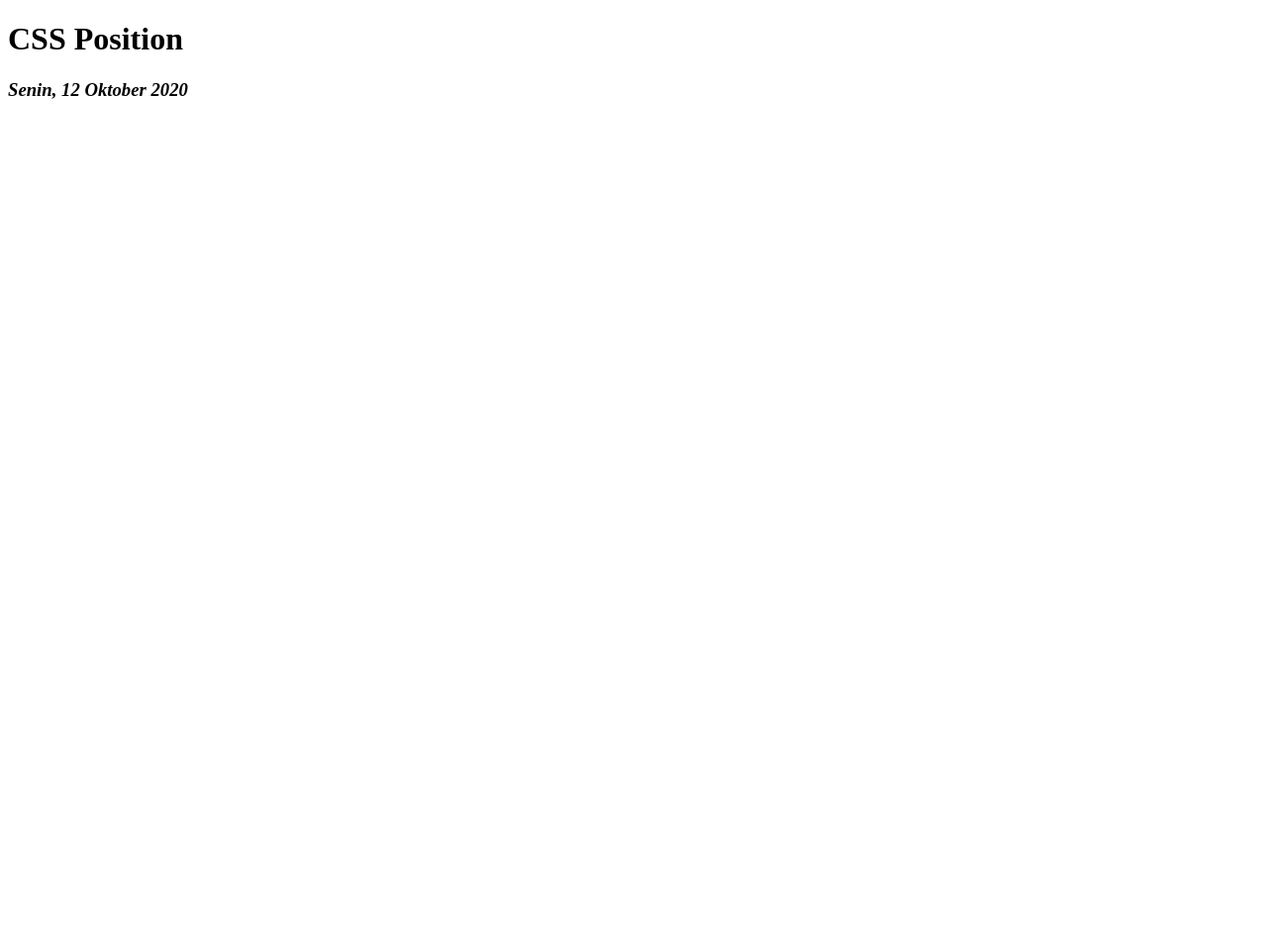
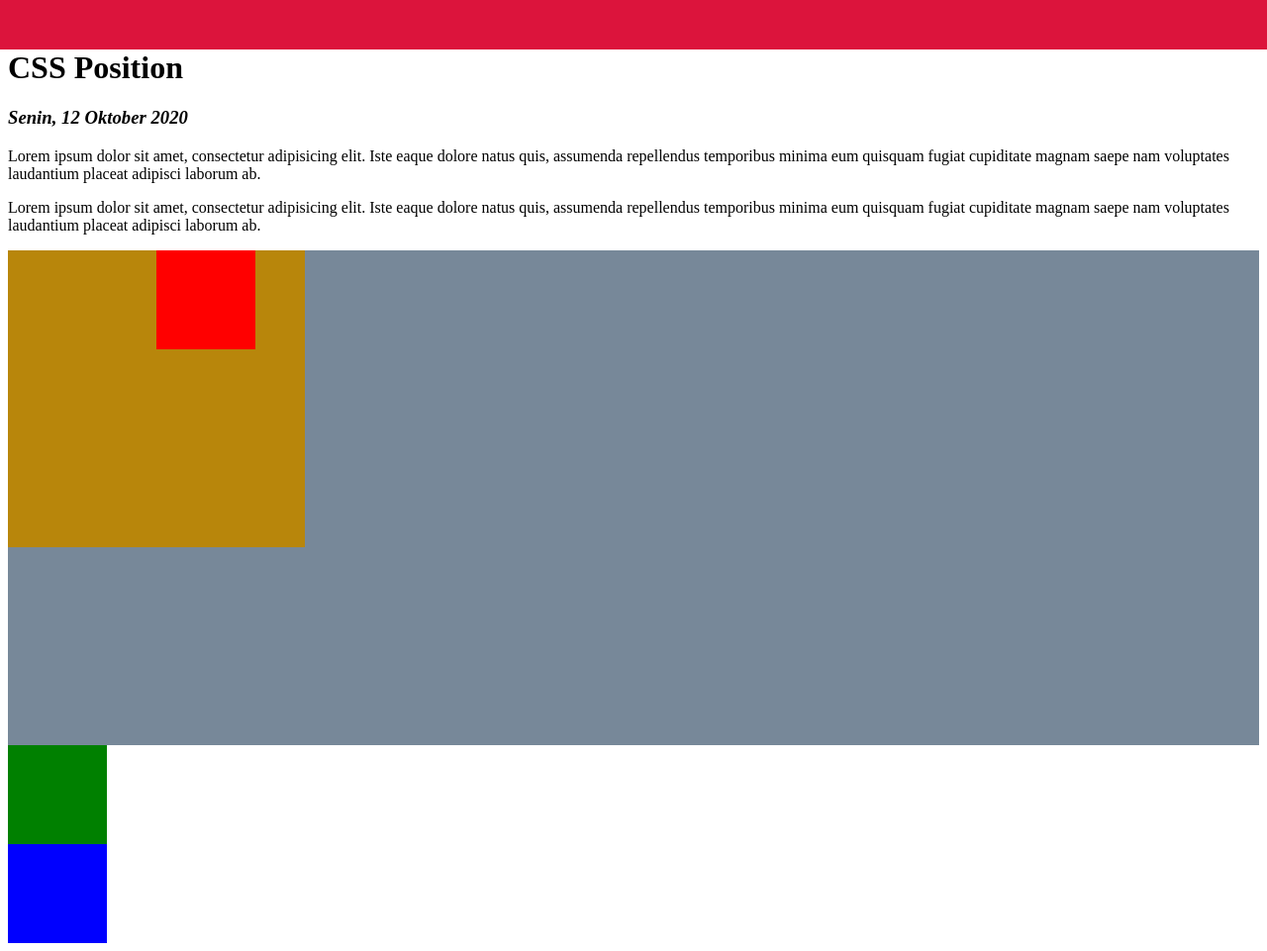
Before and after one commit to juanpeter-yuune/wd2020-s21910424, a plain HTML site: page Pertemuan_15/index.html in a window 1280 px wide. Shown: the whole page at 99% size. Before the commit the page ends 800 px from the top, so only its background shows below. Drawn offline with Linux system fonts and the light colour scheme.

Commit message:
buat position statis, relative, absolute, and sticky

```diff
--- a/Pertemuan_15/index.html
+++ b/Pertemuan_15/index.html
@@ -9,7 +9,26 @@
 <body>
     <h1>CSS Position</h1>
     <h3><i>Senin, 12 Oktober 2020</i></h3>
-
+    <p>
+        Lorem ipsum dolor sit amet, consectetur adipisicing elit.
+        Iste eaque dolore natus quis, assumenda repellendus
+        temporibus minima eum quisquam fugiat cupiditate magnam
+        saepe nam voluptates laudantium placeat adipisci laborum ab.
+    </p>
+    <p>
+        Lorem ipsum dolor sit amet, consectetur adipisicing elit.
+        Iste eaque dolore natus quis, assumenda repellendus
+        temporibus minima eum quisquam fugiat cupiditate magnam
+        saepe nam voluptates laudantium placeat adipisci laborum ab.
+    </p>
+    <div class="nav-fixed"></div>
+    <div class="container1">
+        <div class="container2">
+            <div class="box1"></div>
+        </div>
+    </div>
+    <div class="box2"></div>
+    <div class="box3"></div>
 
 </body>
 </html>
--- a/Pertemuan_15/styles.css
+++ b/Pertemuan_15/styles.css
@@ -0,0 +1,47 @@
+h1{
+    margin-top: 50px;
+}
+div.nav-fixed{
+    width: 100%;
+    height: 50px;
+    background-color: crimson;
+    position: fixed;
+    left: 0px;
+    top: 0px;
+    z-index: 1;
+}
+div.container1{
+    width: 100%;
+    height: 500px;
+    background-color: lightslategray;
+    position: relative;
+}
+div.container2{
+    width: 300px;
+    height: 300px;
+    background-color: darkgoldenrod;
+    position: sticky;
+    top: 60px;
+}
+div.box1{
+    width: 100px;
+    height: 100px;
+    background-color: red;
+    position: absolute;
+    right: 50px;
+    /*position:relative;
+    left: 20px;
+    top: 20px;*/
+}
+div.box2{
+    width: 100px;
+    height: 100px;
+    background-color: green;
+}
+div.box3{
+    width: 100px;
+    height: 100px;
+    background-color: blue;
+    /*left: 20px;
+    bottom: 20px;*/
+}
```
